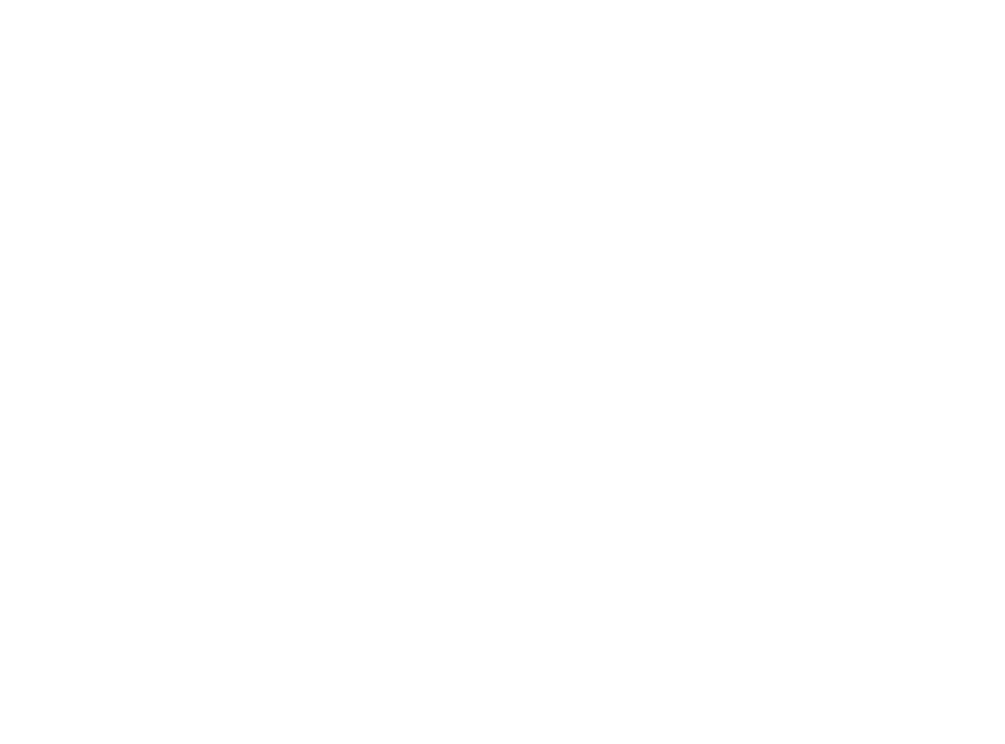
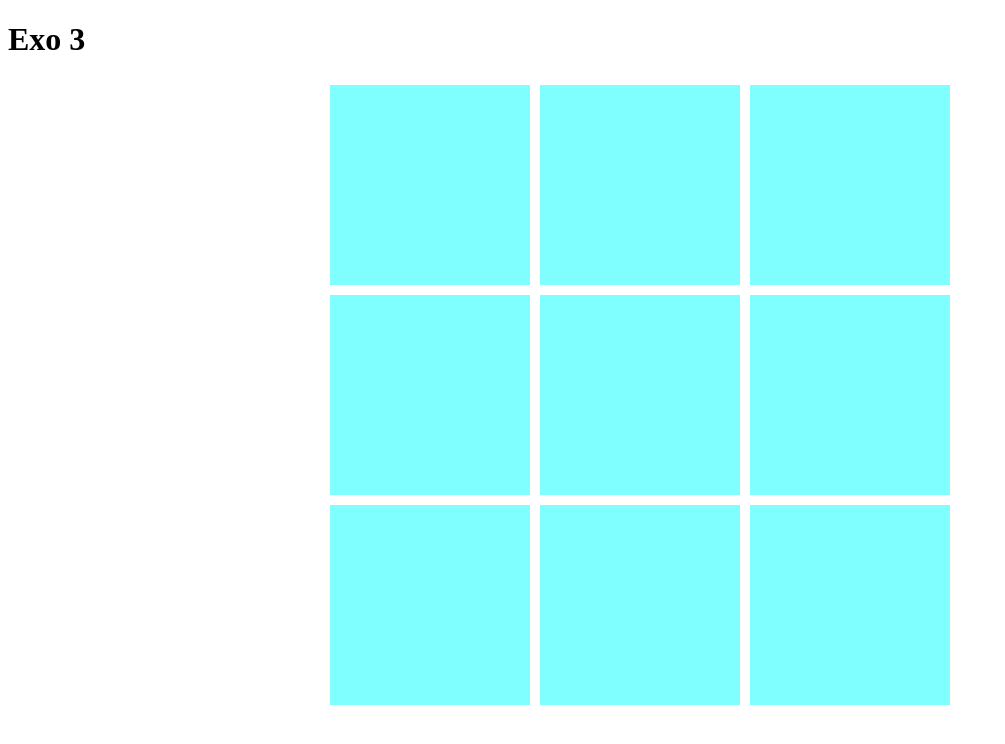
Before and after one commit to younes671/Exo_js, a plain HTML site: page Exo_3/index.html in a window 1280 px wide. Shown: the whole page, without its empty margins (0-1005 px from the left). Drawn offline with Linux system fonts and the light colour scheme.

Commit message:
commit rajout foreach

```diff
--- a/Exo_2/css/style.css
+++ b/Exo_2/css/style.css
@@ -34,6 +34,8 @@
     cursor: pointer;
 }
 
-/* .carre:hover{
+.carre.active{
+    color: black;
+    background: red;
     transform: scale(0.9) rotate(360deg);
-} */
+}
--- a/Exo_3/css/style.css
+++ b/Exo_3/css/style.css
@@ -0,0 +1,41 @@
+.block{
+    display: block;
+    justify-items: center;
+    align-items: center;
+}
+
+.block_1{
+    display: flex;
+    justify-content: center;
+    align-items: center;
+}
+
+ .block_2{
+    display: flex;
+    justify-content: center;
+    align-items: center;
+}
+
+.block_3{
+    display: flex;
+    justify-content: center;
+    align-items: center;
+}
+
+
+.carre{
+    margin: 5px;
+    display: flex;
+    justify-content: center;
+    align-items: center;
+    font-size: 40px;
+    color: blueviolet;
+    width: 200px;
+    height: 200px;
+    background-color: aqua;
+    opacity: 0.5;
+    font-family: 'Times New Roman';
+    transition: transform 1s;
+    transform : scale(0.9) rotate (360deg);
+    cursor: pointer;
+}
--- a/Exo_3/index.html
+++ b/Exo_3/index.html
@@ -0,0 +1,31 @@
+<!DOCTYPE html>
+<html lang="en">
+<head>
+    <meta charset="UTF-8">
+    <meta name="viewport" content="width=device-width, initial-scale=1.0">
+    <link rel="stylesheet" href="css/style.css">
+    <title>Document</title>
+</head>
+<body>
+    <h1>Exo 3</h1>
+    <div class="block">
+        <div class="block_1">
+            <div class="carre"></div>
+            <div class="carre"></div>
+            <div class="carre"></div>
+        </div>
+        <div class="block_2">
+            <div class="carre"></div>
+            <div class="carre"></div>
+            <div class="carre"></div>
+        </div>
+        <div class="block_3">
+            <div class="carre"></div>
+            <div class="carre"></div>
+            <div class="carre"></div>
+        </div>
+    </div>
+
+    <script src="js/main.js"></script>
+</body>
+</html>
```
Also changed, not shown: Exo_2/js/main.js (+18 -12 lines).
